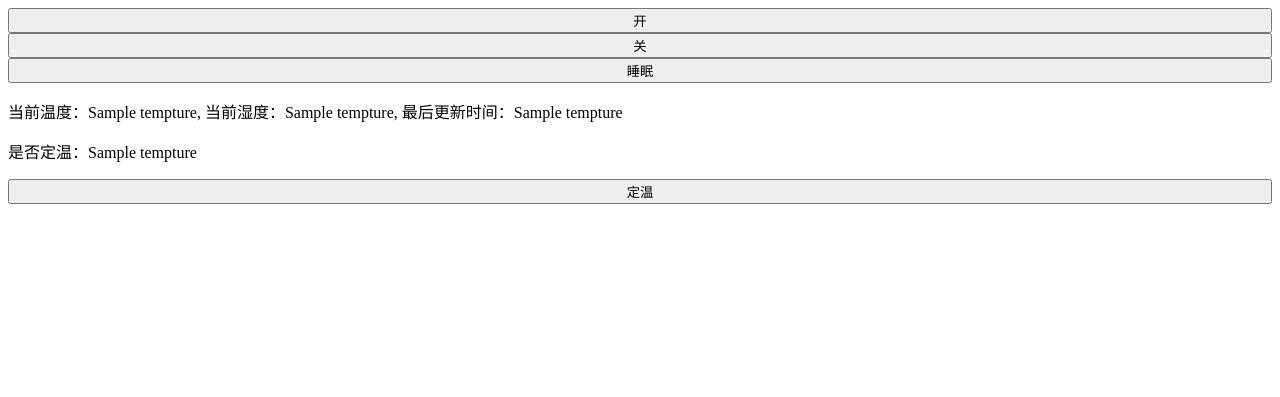
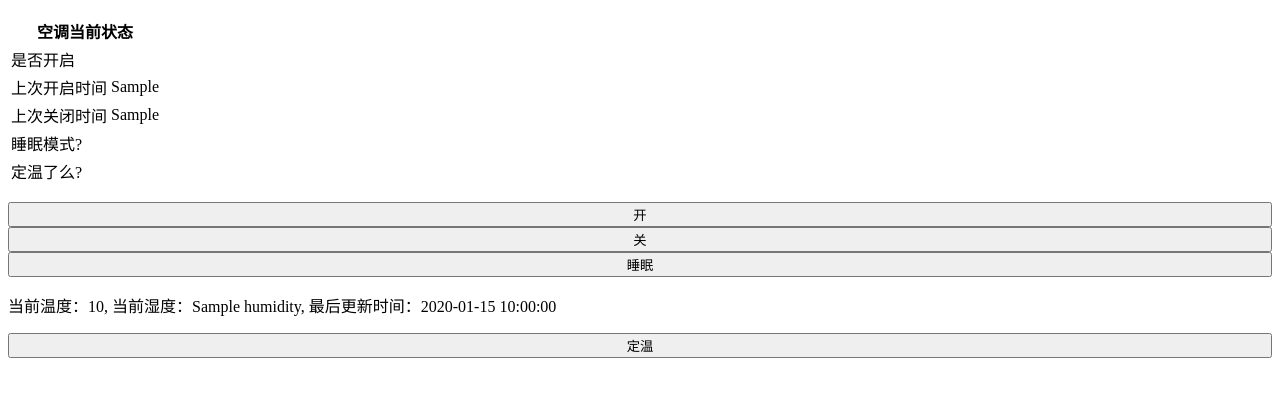
Before and after one commit to vicat47/My_IOT_Project, a Flask app: template project_web/templates/index.html in a window 1280 px wide. Shown: the top 397 px of the page. Run offline with Flask 2, Linux system fonts and the light colour scheme; the template is opened without the code that fills it: most values are stand-ins (such as "Sample title", 1, 10 or a date in 2020).

Commit message:
Add some new message to display

```diff
--- a/project_web/templates/index.html
+++ b/project_web/templates/index.html
@@ -10,7 +10,7 @@
     <meta http-equiv="Expires" content="0" />
 
     <script src="{{url_for('static', filename='js/util.js')}}"></script>
-    <script src="{{url_for('static', filename='js/data/tempture.js')}}"></script>
+    <script src="{{url_for('static', filename='js/data/temperature.js')}}"></script>
     <title>test</title>
     <script>
         function btn_click() {
@@ -29,8 +29,8 @@
                 case 'learn':
                     ajax("LEARN_IR");
                     break;
-                case 'set_tempture':
-                    ajax("SET_TEMPTURE");
+                case 'set_temperature':
+                    ajax("SET_TEMPERATURE");
                     break;
                 default:
                     console.log("NO Button id");
@@ -38,29 +38,53 @@
         }
 
         // window.onload = function() {
-        //     tempture = document.getElementById('tempture');
+        //     temperature = document.getElementById('temperature');
         //     humidity = document.getElementById('humidity');
         //     time = document.getElementById('update_time');
 
-        //     tempture.innerText = current_tempture[0];
-        //     humidity.innerText = current_tempture[1];
-        //     time.innerText = current_tempture[2];
+        //     temperature.innerText = current_temperature[0];
+        //     humidity.innerText = current_temperature[1];
+        //     time.innerText = current_temperature[2];
         // }
     </script>
 </head>
 <body>
+    <p>
+        <table>
+            <tr>
+                <th colspan="2">空调当前状态</th>
+            </tr>
+            <tr>
+                <td>是否开启</td>
+                <td>{{temperature.is_open}}</td>
+            </tr>
+            <tr>
+                <td>上次开启时间</td>
+                <td>{{temperature.last_open}}</td>
+            </tr>
+            <tr>
+                <td>上次关闭时间</td>
+                <td>{{temperature.last_close}}</td>
+            </tr>
+            <tr>
+                <td>睡眠模式?</td>
+                <td>{{temperature.is_sleep_mode}}</td>
+            </tr>
+            <tr>
+                <td>定温了么?</td>
+                <td>{{temperature.is_fixed_temperature}}</td>
+            </tr>
+        </table>
+    </p>
     <button id="open" onclick="btn_click()" style="width:100%">开</button>
     <button id="close" onclick="btn_click()" style="width:100%">关</button>
     <button id="sleep" onclick="btn_click()" style="width:100%">睡眠</button>
     <!-- <button id="learn" onclick="btn_click()">学</button> -->
     <p>
-        当前温度：<span id="tempture">{{tempture[0]}}</span>,
-        当前湿度：<span id="humidity">{{tempture[1]}}</span>,
-        最后更新时间：<span id="update_time">{{tempture[2]}}</span>
+        当前温度：<span id="temperature">{{temperature.temperature}}</span>,
+        当前湿度：<span id="humidity">{{temperature.humidity}}</span>,
+        最后更新时间：<span id="update_time">{{temperature.time}}</span>
     </p>
-    <p>
-        是否定温：<span>{{tempture[3]}}</span>
-    </p>
-    <button id="set_tempture" onclick="btn_click()" style="width: 100%">定温</button>
+    <button id="set_temperature" onclick="btn_click()" style="width: 100%">定温</button>
 </body>
 </html>
```
